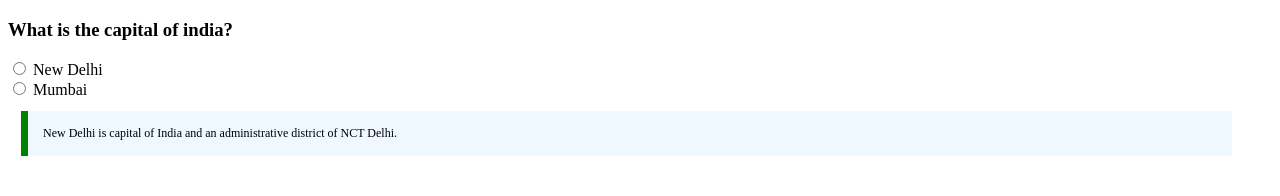
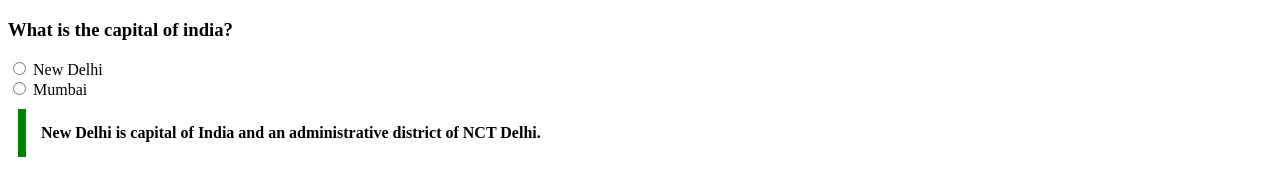
Before and after one commit to acciojob/trivia-Dhananjay-Chaudhary, a website: page main.html in a window 1280 px wide. Drawn offline with Linux system fonts and the light colour scheme.

Commit message:
created a submission

```diff
--- a/main.html
+++ b/main.html
@@ -14,7 +14,7 @@
 			<input type="radio" name="state" value="Mumbai">
 			<label for="">Mumbai</label>
 		</form>
-		<blockquote class="text">New Delhi is capital of India and an administrative district of NCT Delhi.</blockquote>
+		<blockquote class="text" cite="https://en.wikipedia.org/wiki/New_Delhi">New Delhi is capital of India and an administrative district of NCT Delhi.</blockquote>
     <script type="text/javascript" src="./script.js">
 </script>
 
--- a/styles.css
+++ b/styles.css
@@ -1,9 +1,8 @@
 .text{
-    background-color: aliceblue;
-    border-left:7px solid green;
-    padding-left:15px;
-	padding-top:15px;
-	padding-bottom:15px;
-	font-size:12px;
-	margin-left:13px;
+    max-width: 600px;
+	margin: 10px;
+	padding: 15px;
+	border-left: 8px solid green;
+	background-color: #f8fffe"";
+	font-weight: bold;
 }
```
